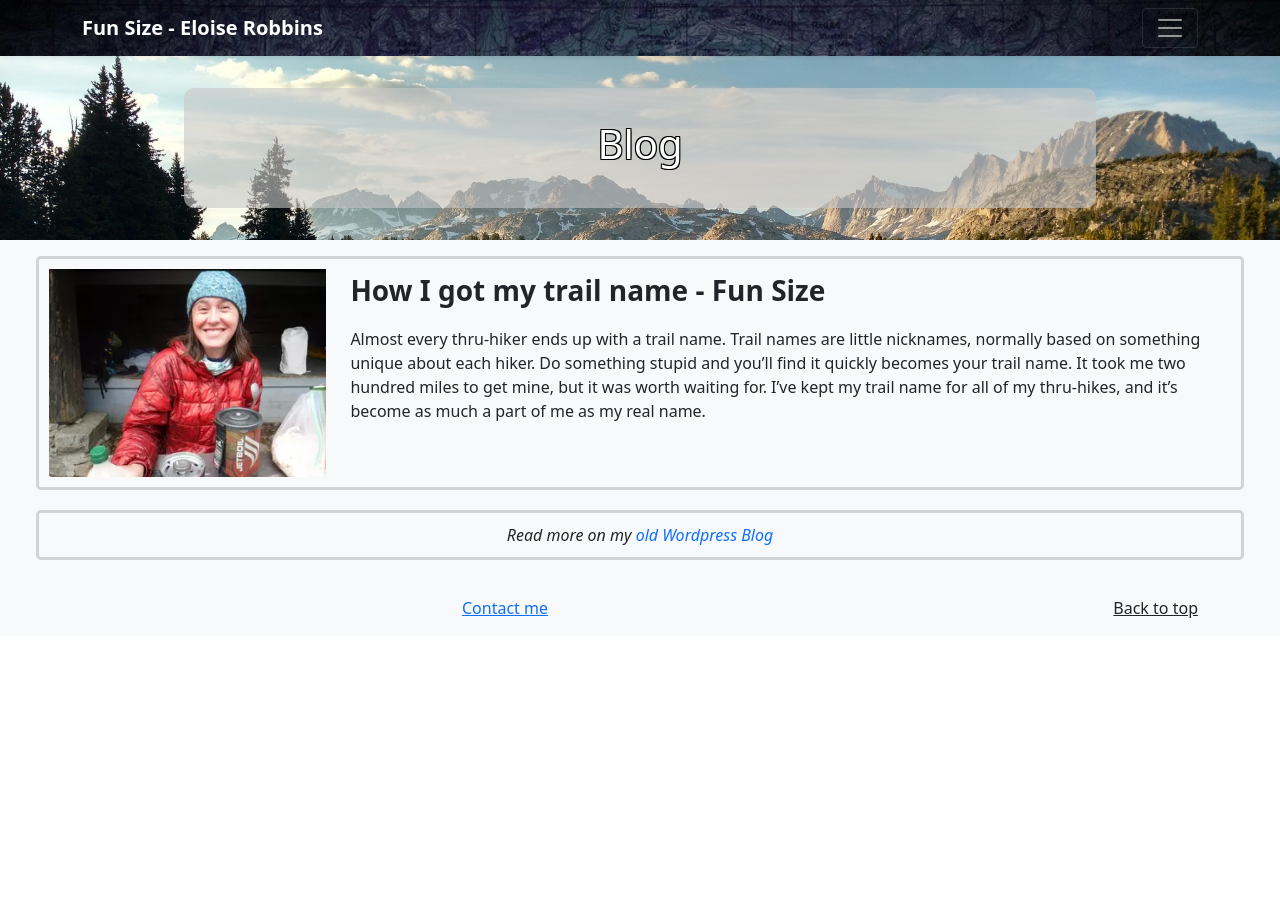
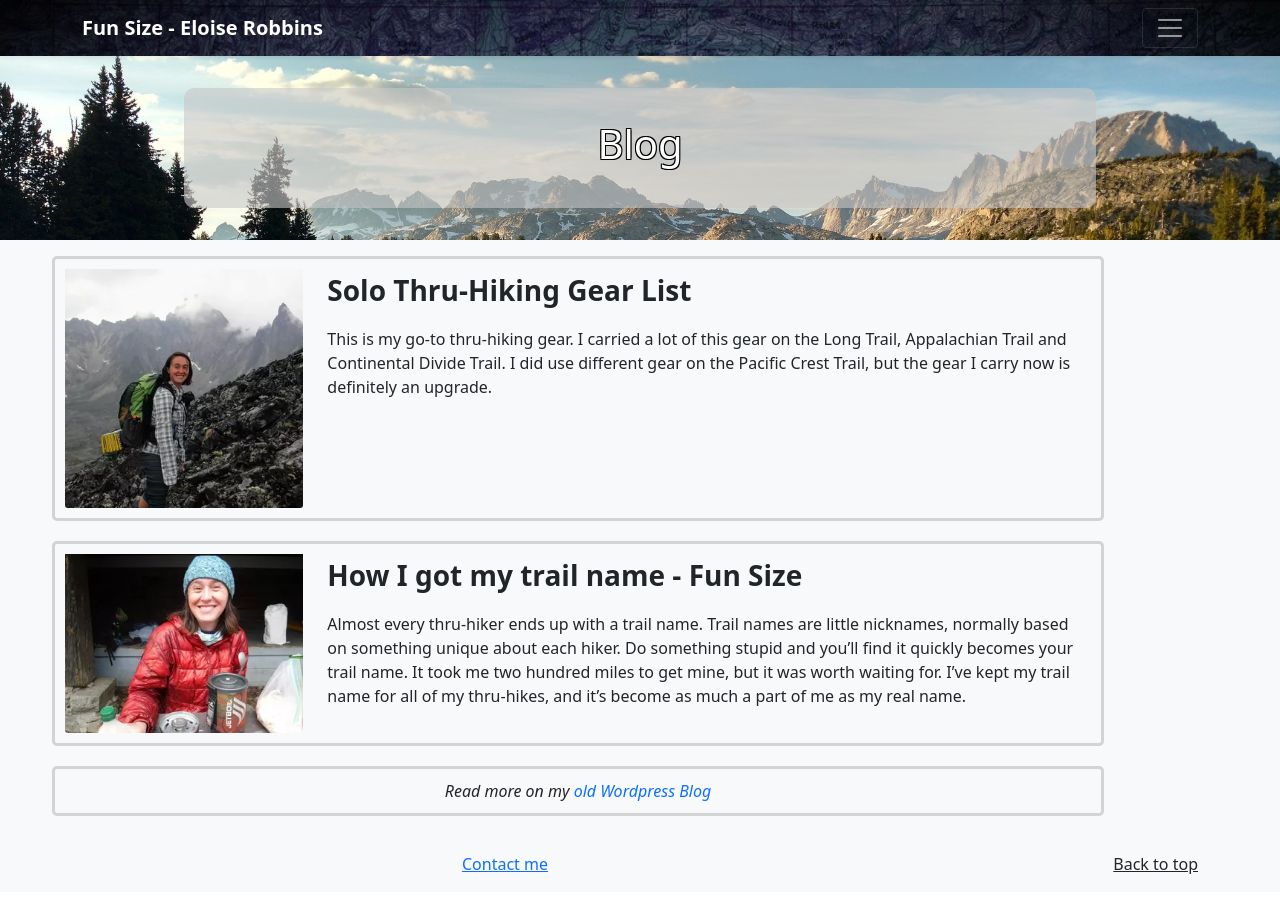
Before and after one commit to number5alive/funsizehikes, a Jekyll site: the page built from blog.md, in a window 1280 px wide. Built offline with Jekyll 4.4.1, drawn with Linux system fonts in a browser that asks for light colours; part of the change alters nothing that is shown.

Commit message:
blog: added gear list

```diff
--- a/_layouts/withbanner.html
+++ b/_layouts/withbanner.html
@@ -4,6 +4,8 @@ layout: default
 
 {% include banner.html %}
 
-<div class="row p-3">
-{{ content }}
+<div class="container mx-2">
+  <div class="row p-3">
+  {{ content }}
+  </div>
 </div>
--- a/blog/_posts/2021-01-24-TheyCallMeFunSize.md
+++ b/blog/_posts/2021-01-24-TheyCallMeFunSize.md
@@ -6,15 +6,17 @@ tagimg: '/images/justfs/atshelter-320.webp'
 
 Almost every thru-hiker ends up with a trail name. Trail names are little nicknames, normally based on something unique about each hiker. Do something stupid and you’ll find it quickly becomes your trail name. It took me two hundred miles to get mine, but it was worth waiting for. I’ve kept my trail name for all of my thru-hikes, and it’s become as much a part of me as my real name.
 
-Almost every thru-hiker ends up with a trail name. Trail names are little nicknames, normally based on something unique about each hiker. Do something stupid and you’ll find it quickly becomes your trail name. Some hikers start with a nickname, given to them by friends or family. Some hikers pick one up almost instantly. It took me two hundred miles to get mine, but it was worth waiting for. I’ve kept my trail name for all of my thru-hikes, and it’s become as much a part of me as my real name.
+Almost every thru-hiker ends up with a trail name. Trail names are little nicknames, normally based on something unique about each hiker. Do something stupid and you’ll find it quickly becomes your trail name. Some hikers start with a name, given to them by friends or family. Some hikers pick one up almost instantly. It took me two hundred miles to get mine, but it was worth waiting for. I’ve kept my trail name for all of my thru-hikes, and it’s become as much a part of me as my real name.
 
-After two weeks on the Pacific Crest Trail, my trail family decided to take a zero at Whitewater Preserve in Southern California. Whitewater is a green oasis in an expanse of brown, scraggly desert. There’s a small stream, green fields, and picnic tables. Leafy trees shade perfect camp spots. It seemed like the perfect place to spend a rest day. All we had to do was check in with the rangers when we arrived.
+After two weeks on the Pacific Crest Trail, my trail family decided to take a zero at Whitewater Preserve in Southern California. Whitewater is a green oasis in an expanse of brown, scraggly desert. There’s a small stream, green fields, and picnic tables. Leafy trees shade perfect camp spots. It seemed like the ideal place to spend a rest day. All we had to do was check in with the rangers when we arrived.
 
 There were two women behind the desk at the ranger station, dressed in khaki, smiling broadly. They told us it was fine to camp, although we’d have to leave our food in the bathroom since they had a slight racoon problem. But never mind that, they’d just had a big meeting and there was loads of food left over. Did we want some?
 
 No self respecting thru-hiker will ever turn down free food. They took us to a back room, and showed us a table heaped with cliff bars and candy. We grabbed handfuls, and took them outside to pour over our haul in the sun. I had a few cliff bars and a bag of fun size Twix. Shake ‘n Bake watched me hold up the bag of Twix.
 
 “Fun Size is the best size,” he told me.
-“Hey! I’m Fun Size.” I stupidly state.
+“Hey! I’m Fun Size.” I stupidly stated.
 
 Anytime you say you’re anything on the trail, you risk it becoming your trail name. Shake ‘n Bake pointed a finger at me gleefully. “Trail name!” He yelled, and refused to call me anything else. By the end of the day, Fun Size was the only name anyone called me.
+
+I’ve hiked a lot of miles since that day. I’ve done a lot of stupid things that easily could have become a new trail name. But Fun Size is special. It reminds me of trail magic, good times with my trail family, and flirting with a tall, cute thru-hiker who gave me my name.
--- /dev/null
+++ b/blog/_posts/2021-01-27-SoloThruHikingGear.md
@@ -0,0 +1,48 @@
+---
+layout: blog
+title: Solo Thru-Hiking Gear List
+tagimg: '/images/withfs/tombstonepack-320.webp'
+---
+
+This is my go-to thru-hiking gear. I carried a lot of this gear on the Long Trail, Appalachian Trail and Continental Divide Trail. I did use different gear on the Pacific Crest Trail, but the gear I carry now is definitely an upgrade.
+
+
+This is my go-to thru-hiking gear. I carried a lot of this gear on the Long Trail, Appalachian Trail and Continental Divide Trail. I did use different gear on the Pacific Crest Trail, but the gear I carry now is definitely an upgrade. The contents of my pack varies a little based on the trail and the season. My base weight is roughly ten pounds: I don’t track it too accurately. As long as it’s not much above ten pounds, I’m a happy camper. Ultralight gear is important to me, but not to the point of sacrificing comfort! If I hike with my husband, I swap out the tarp for our Big Agnes Copper Spur.
+
+- Z Packs Arc Scout
+- Z packs five degree bag
+- Hyperlite Mountain Gear flat tarp with mini
+- groundhog stakes
+- Bugnet- Mountain Laurel Designs bug bivy (Or Tyvek ground sheet if I don’t need bug protection)
+- Z-lite (small)
+- [Frogg Toggs ultralight rain suit (jacket only) ](https://thetrek.co/why-20-frogg-toggs-are-the-ideal-rain-gear-for-a-thru-hike/)
+- Montbell Ultralight Down anorak
+- Dress
+- Cheap leggings
+- Smart wool hat
+- Melanzana hoodie
+- Darn tough socks
+- Ex-Officio underwear
+- Moving comfort sports bra
+- Fleece gloves
+- Sunglasses
+- Altra Lone Peaks
+- Dirty Girl gaiters
+- Ursack
+- Jetboil (Sometimes. I prefer to be stoveless.)
+- Titanium spoon
+- Swiss army knife
+- Rag
+- Steripen Ultra
+- Petzl Tikka Plus
+- external battery
+- Smartphone
+- Headphones
+- Wall charger
+- REI Traverse trekking poles
+- First aid (ibuprofen, paracetamol, band aids, leuko-tape, lighter, needle, floss, neosporin, band aids, and not much else)
+- Toothbrush and toothpaste
+- Hand sanitizer
+- Sunscreen
+- Deuce of spades trowel
+- Various cuben fiber stuff sacks
```
Also changed, not shown: images/withfs/tombstonepack-1024.jpg (added), images/withfs/tombstonepack-1024.webp (added), images/withfs/tombstonepack-320.webp (added), images/withfs/tombstonepack-640.webp (added).
